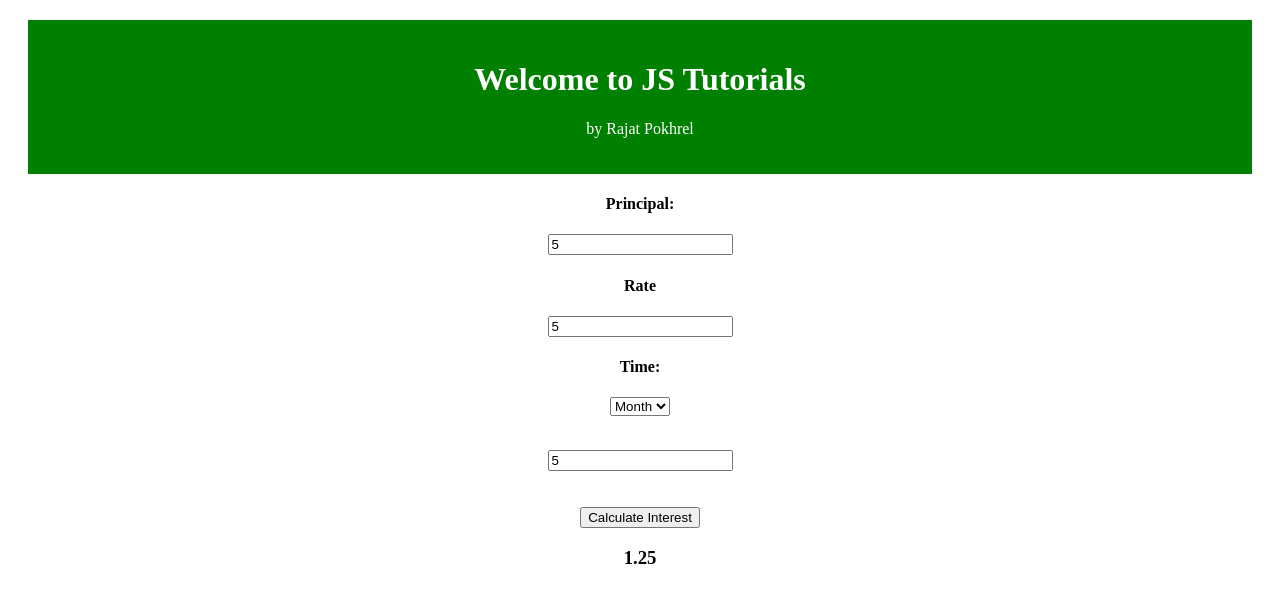
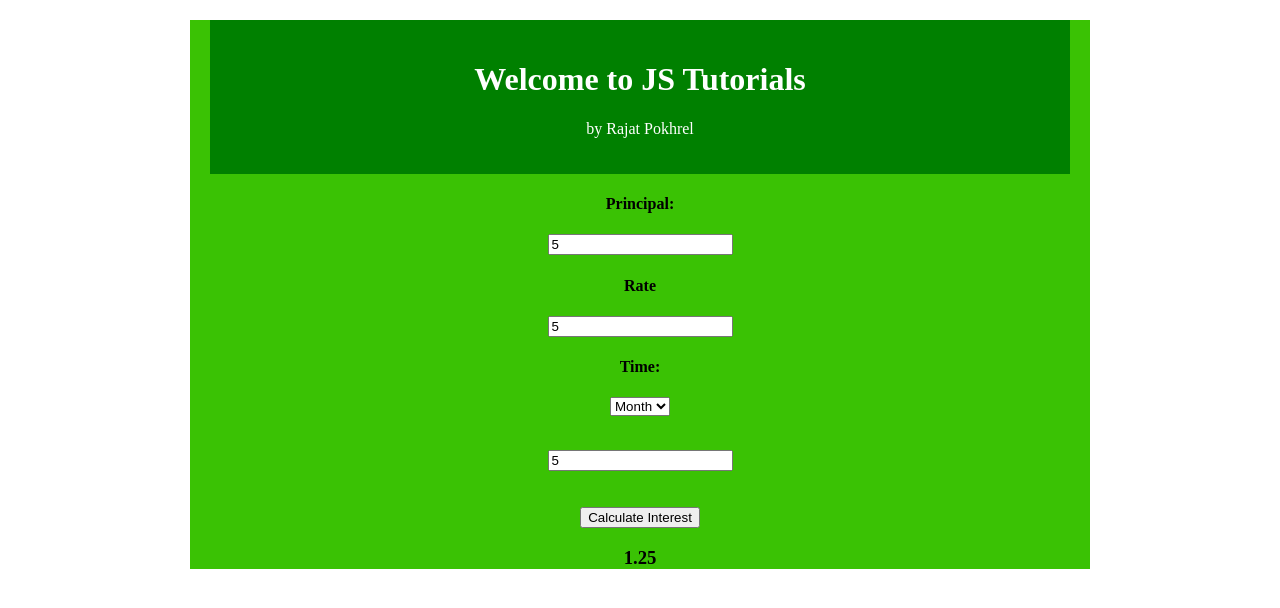
Before and after one commit to pokhrelrajat/JS_Projects, a plain HTML site: page SI/index.html in a window 1280 px wide. Both pictures are taken after typing "5", "5", "5" into the empty fields and a click on the button "Calculate Interest". Drawn offline with Linux system fonts and the light colour scheme.

Commit message:
modified

```diff
--- a/SI/index.html
+++ b/SI/index.html
@@ -1,12 +1,13 @@
 <!DOCTYPE html>
 <html>
   <head>
-	<meta charset="utf-8"/>
+    <meta charset="utf-8" />
     <title>Js Tutorials</title>
-	<link rel="stylesheet" type="text/css" href="style.css">
+    <link rel="stylesheet" type="text/css" href="style.css" />
   </head>
 
   <body>
+    <div id="wrapper">
       <div id="header">
         <h1>Welcome to JS Tutorials</h1>
         <p>by Rajat Pokhrel</p>
@@ -14,27 +15,25 @@
 
       <div id="simpleInterest">
         <h4>Principal:</h4>
-	<input type="number" id="p">
+        <input type="number" id="p" />
 
         <h4>Rate</h4>
-	<input type="number" id="r">
+        <input type="number" id="r" />
 
-
-	<h4>Time:</h4> 	<select name="timeName" id="timeId" onchange="timeFunction()">
+        <h4>Time:</h4>
+        <select name="timeName" id="timeId" onchange="timeFunction()">
           <option value="month">Month</option>
           <option value="year">Year</option>
         </select>
         <p id="option"></p>
-	<br>
-	<input type="number" id="t">
-	<br><br><br>
+        <br />
+        <input type="number" id="t" />
+        <br /><br /><br />
 
         <button onclick="interest()">Calculate Interest</button>
         <h3 id="info"></h3>
       </div>
-
-
-
+    </div>
   </body>
-<script type="text/javascript" src="script.js">	</script>
+  <script type="text/javascript" src="script.js"></script>
 </html>
--- a/SI/script.js
+++ b/SI/script.js
@@ -1,18 +1,18 @@
 //functions
-function timeFunction(){
-	var x = document.getElementById('month').value;
-	if (x=month) {
-	let t= t/12;
-	}
-
+function timeFunction() {
+  var x = document.getElementById("month").value;
+  if ((x = month)) {
+    let t = t / 12;
+  }
 }
 
 function interest() {
-	let p = document.getElementById('p').value;
-	let t = document.getElementById('t').value;
-	let r = document.getElementById('r').value;
+  let p = document.getElementById("p").value;
+  let t = document.getElementById("t").value;
+  let r = document.getElementById("r").value;
 
-	let i = (p*t*r)/100;
+  let i = (p * t * r) / 100;
 
-	document.getElementById('info').innerHTML = i;
+  document.getElementById("info").innerHTML = i;
+  alert("The simple interest is: " + i);
 }
--- a/SI/style.css
+++ b/SI/style.css
@@ -5,19 +5,25 @@ input::-webkit-inner-spin-button {
   margin: 0; /* <-- Apparently some margin are still there even though it's hidden */
 }
 
-input[type=number] {
-    -moz-appearance:textfield; /* Firefox */
+input[type="number"] {
+  -moz-appearance: textfield; /* Firefox */
 }
 
-#header{
+#header {
   background-color: green;
   margin: 20px;
   padding: 20px;
   border-bottom: 7px;
-	color:white;
+  color: white;
   text-align: center;
 }
 
-#simpleInterest{
+#simpleInterest {
   text-align: center;
 }
+
+#wrapper {
+  margin: 0px auto;
+  width: 900px;
+  background-color: rgb(58, 194, 4);
+}
```
Lines whose indentation alone changed are shown as unchanged.
